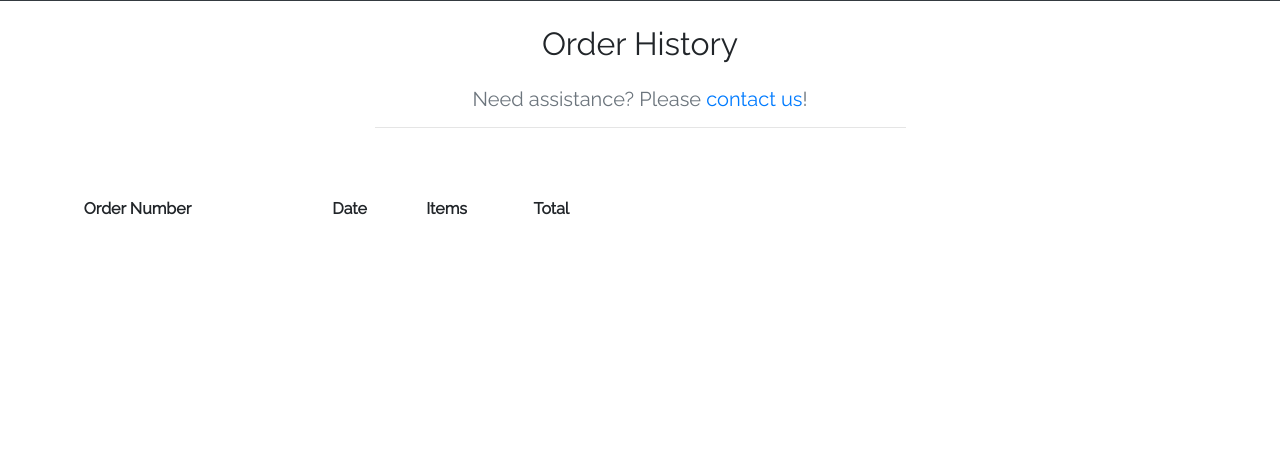
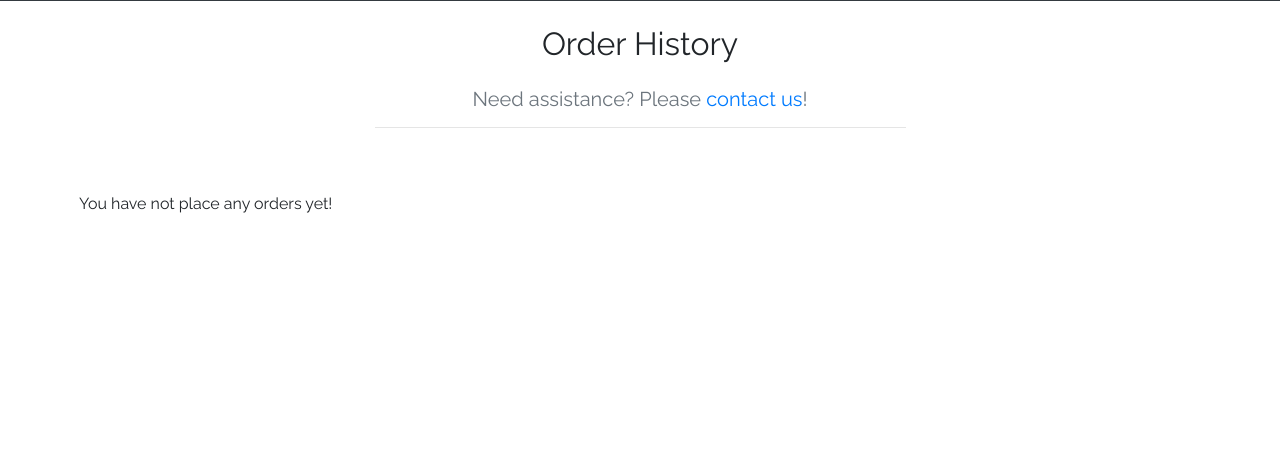
Before and after one commit to CeciliaSwe/portfolio-5th, a Django app: page /profile/ in a window 1280 px wide. Shown: the part 119-585 px from the top of the page. Run offline with Django 3.2, Linux system fonts and the light colour scheme; the visitor is signed in with stand-in values (Sample User, id 1); data comes from the database, SQL or seed files in the repository; data that the repository does not hold is empty; some libraries are stand-ins or nearby versions; some web fonts are replaced.

Commit message:
Debug order history Total and add, if statement if no order history is available

```diff
--- a/profiles/templates/profiles/profile.html
+++ b/profiles/templates/profiles/profile.html
@@ -18,6 +18,7 @@
 {% block content %}
 
 <div class="container vh-100">
+    {% if orders %}
     <div class="row">
         <div class="col-12 col-lg-6">
 
@@ -47,7 +48,7 @@
                                     {% endfor %}
                                 </ul>
                             </td>
-                            <td> SEK {{ total|floatformat:0 }} </td>
+                            <td> SEK {{ order.order_total|floatformat:0 }} </td>
                         </tr>
                         {% endfor %}
                     </tbody>
@@ -55,6 +56,13 @@
             </div>
         </div>
     </div>
+    {% else %}
+    <div class="row">
+        <div class="col-12 col-lg-6">
+            You have not place any orders yet!
+        </div>
+    </div>
+    {% endif %}
 </div>
 
     {% endblock %}
```
